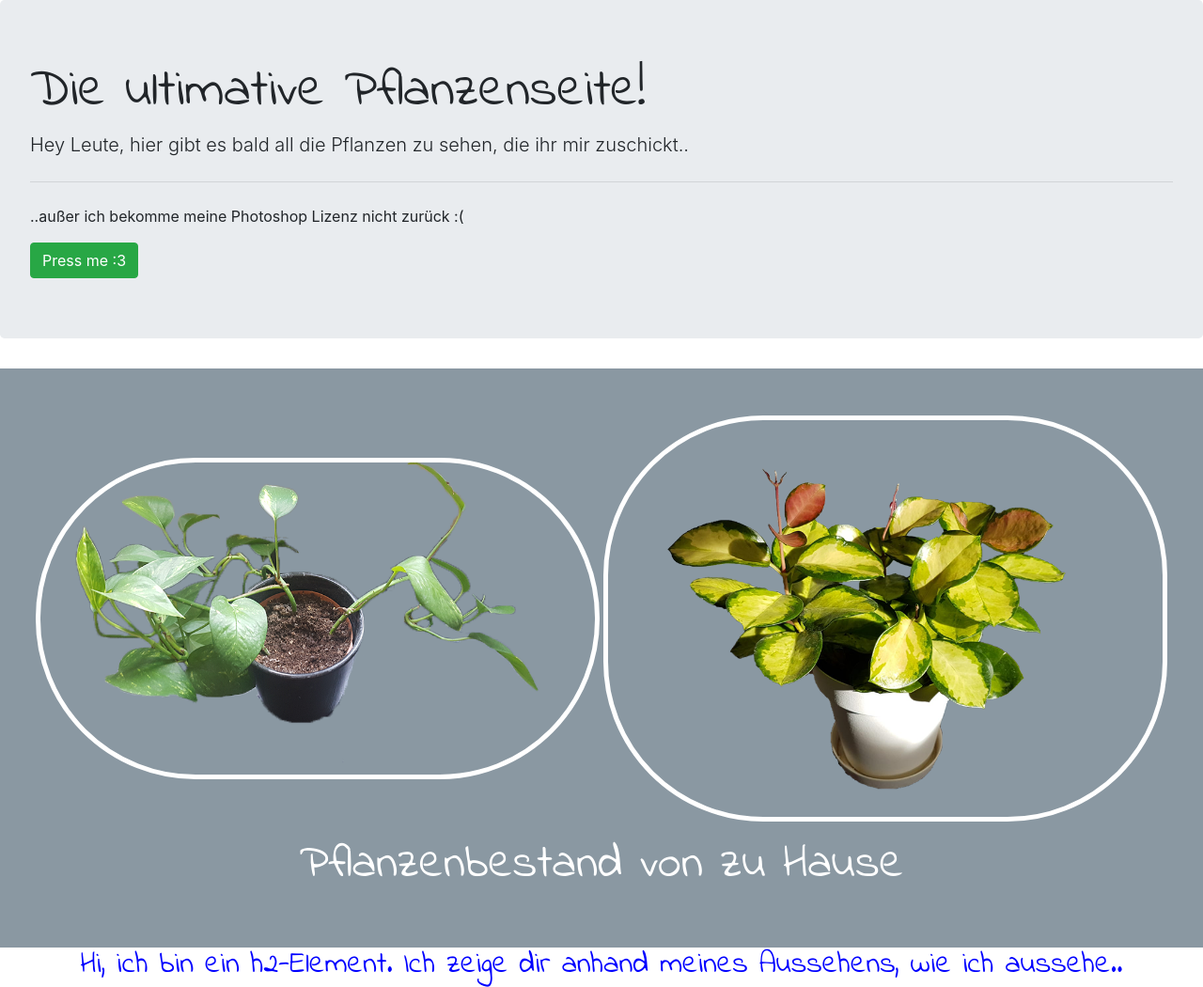
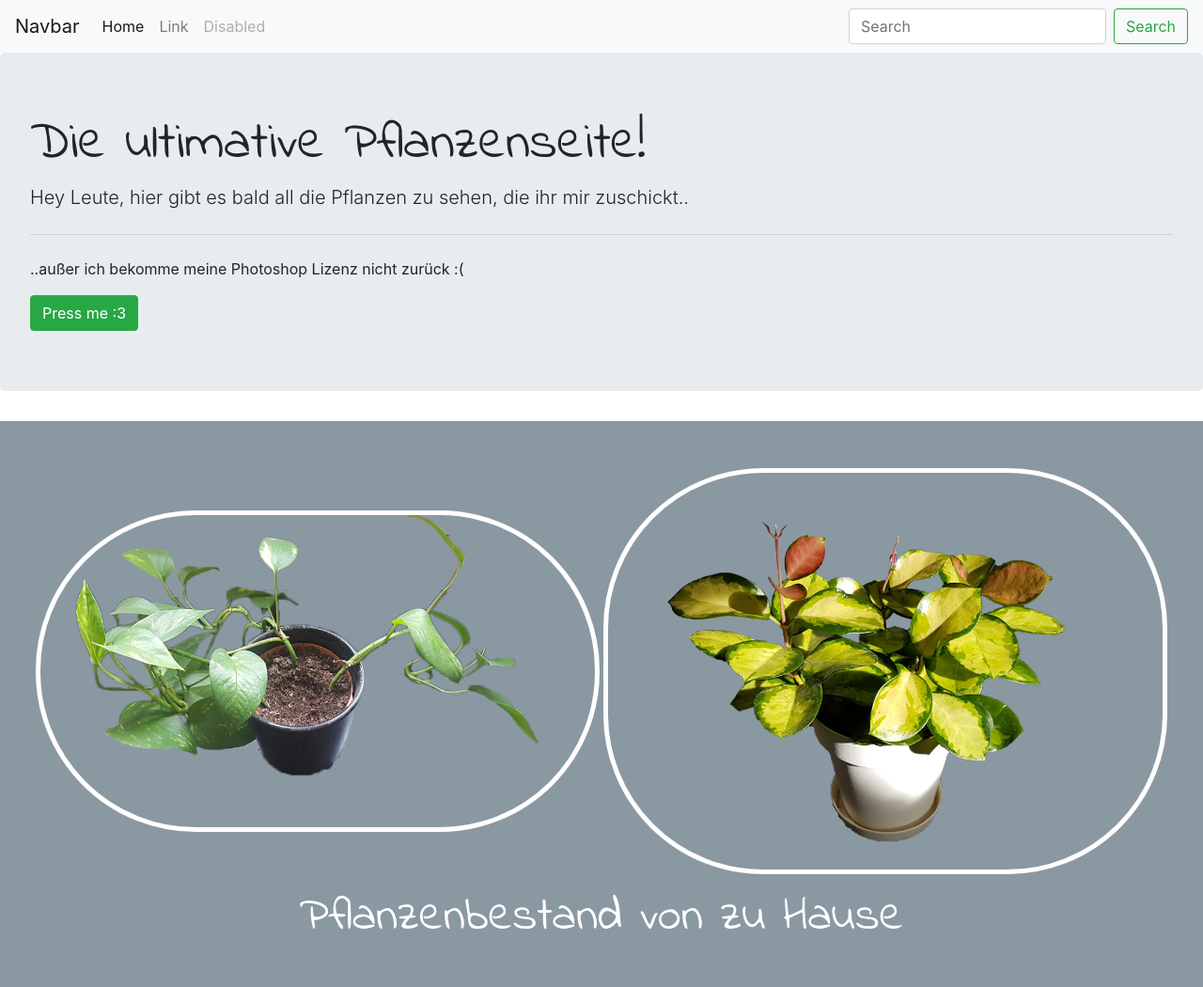
Before and after one commit to m1d0r1n/Plants, a plain HTML site: page index.html in a window 1280 px wide. Shown: the top 1050 px of the page at 94% size. Drawn offline with Linux system fonts and the light colour scheme.

Commit message:
navigationsbar

```diff
--- a/index.html
+++ b/index.html
@@ -8,7 +8,30 @@
 	<link rel="stylesheet" type="text/css" href="css/bootstrap.css">
 </head>
 <body>
+<nav class="navbar navbar-expand-lg navbar-light bg-light">
+  <a class="navbar-brand" href="#">Navbar</a>
+  <button class="navbar-toggler" type="button" data-toggle="collapse" data-target="#navbarTogglerDemo02" aria-controls="navbarTogglerDemo02" aria-expanded="false" aria-label="Toggle navigation">
+    <span class="navbar-toggler-icon"></span>
+  </button>
 
+  <div class="collapse navbar-collapse" id="navbarTogglerDemo02">
+    <ul class="navbar-nav mr-auto mt-2 mt-lg-0">
+      <li class="nav-item active">
+        <a class="nav-link" href="#">Home <span class="sr-only">(current)</span></a>
+      </li>
+      <li class="nav-item">
+        <a class="nav-link" href="#">Link</a>
+      </li>
+      <li class="nav-item">
+        <a class="nav-link disabled" href="#" tabindex="-1" aria-disabled="true">Disabled</a>
+      </li>
+    </ul>
+    <form class="form-inline my-2 my-lg-0">
+      <input class="form-control mr-sm-2" type="search" placeholder="Search">
+      <button class="btn btn-outline-success my-2 my-sm-0" type="submit">Search</button>
+    </form>
+  </div>
+</nav>
 	<div class="jumbotron">
   <h1 class="display-4">Die ultimative Pflanzenseite!</h1>
   <p class="lead">Hey Leute, hier gibt es bald all die Pflanzen zu sehen, die ihr mir zuschickt..</p>
```
